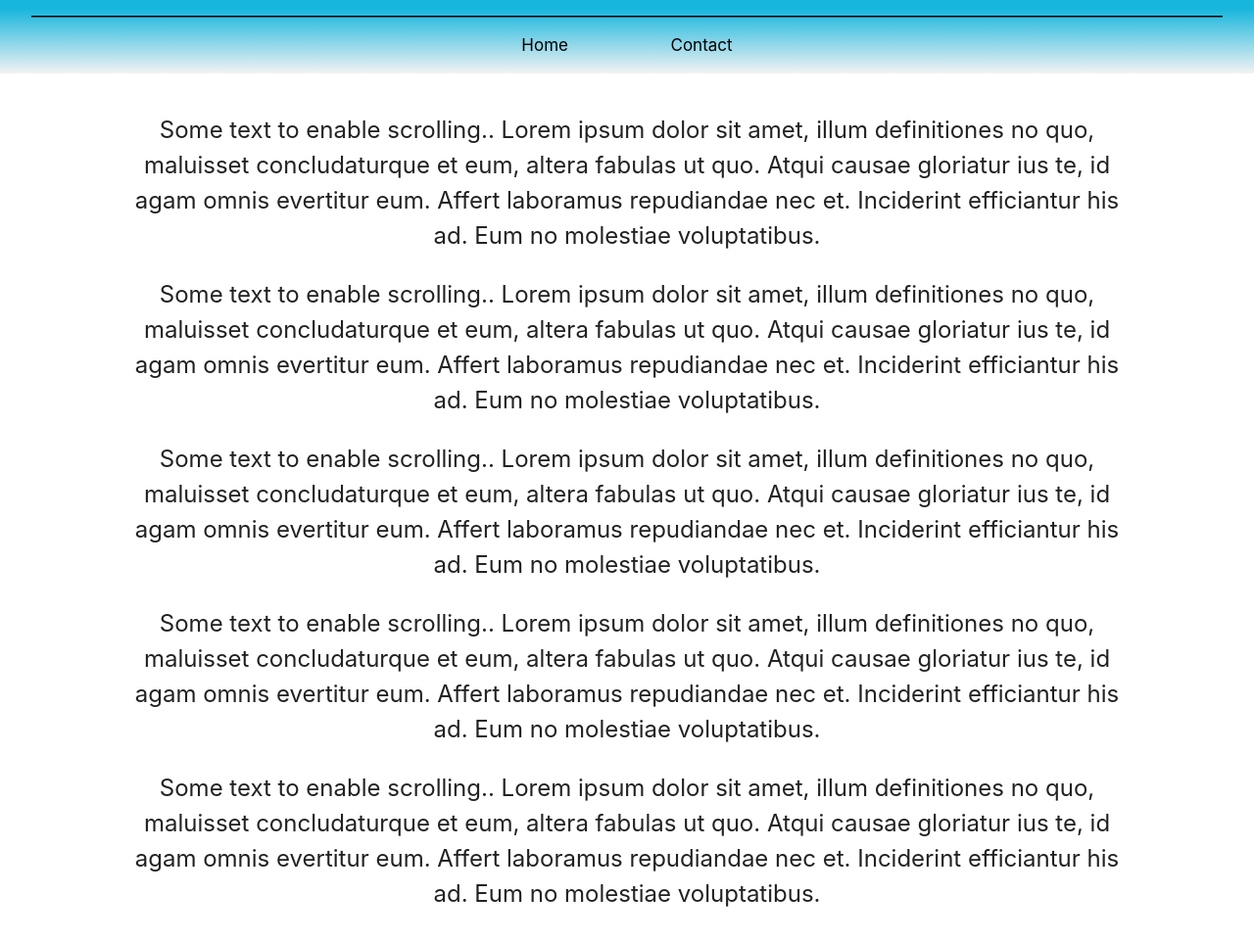
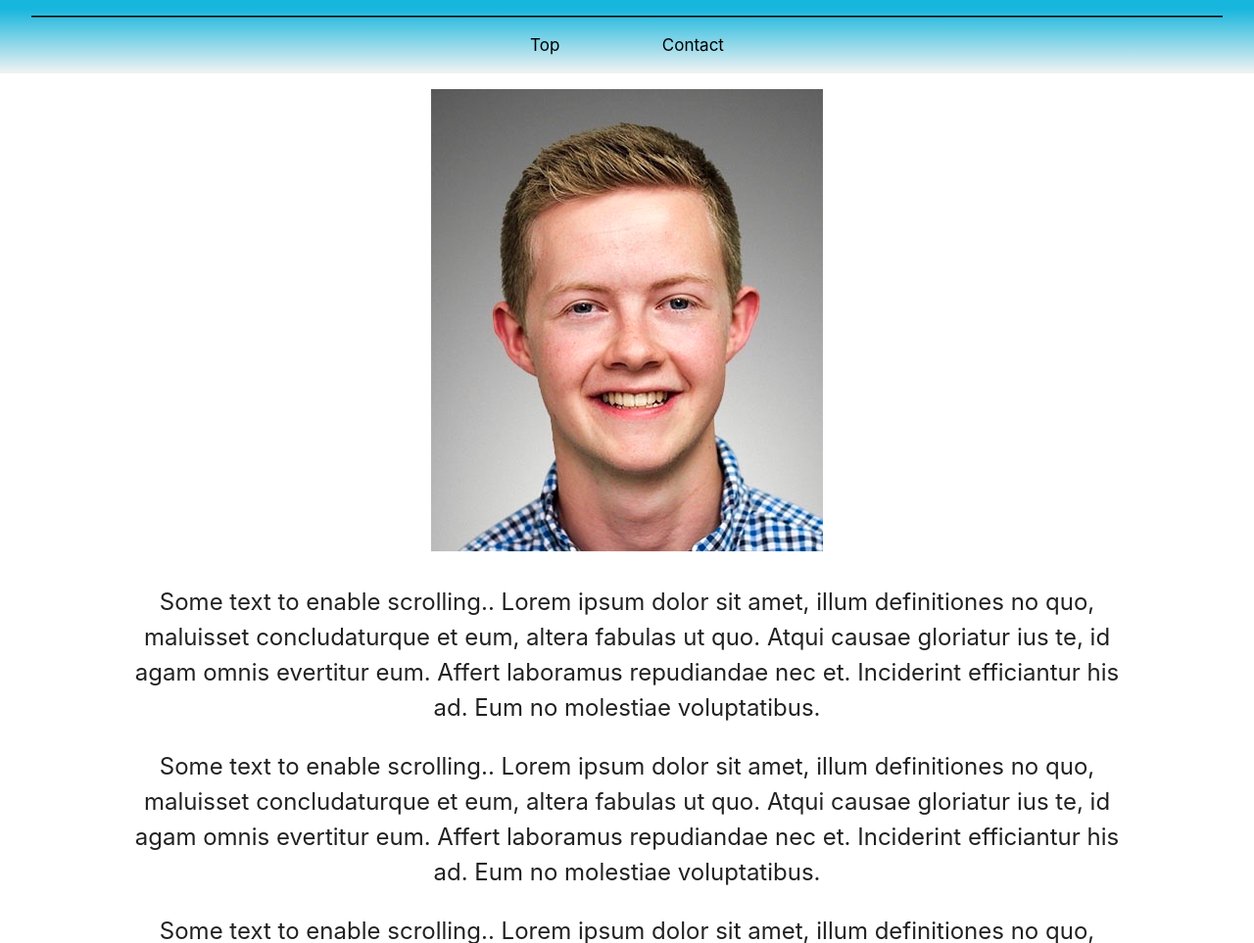
Before and after one commit to cmax4jam/personal_website, a plain HTML site: page photographer.html in a window 1280 px wide. Shown: the part 785-1748 px from the top of the page at 98% size. Drawn offline with nearby package versions, Linux system fonts and the light colour scheme.

Commit message:
okay actually done

```diff
--- a/photographer.html
+++ b/photographer.html
@@ -39,17 +39,14 @@
 
     <div class="scroll-down"></div>
     <div class="navbar" id="navbar">
-        <a href="#" id="spnTop">Home</a>
+        <a href="#" id="spnTop">Top</a>
         <a href="contact.html">Contact</a>
         <!--<a href="javascript:void(0);" class="icon" onclick="myFunction()">&#9776;</a>-->
     </div>
     <div class="row content">
         <div class="col s12 center">
+            <img src="images/cjSEI.jpg">
         <div>
-            <p>Some text to enable scrolling.. Lorem ipsum dolor sit amet, illum definitiones no quo, maluisset concludaturque et eum, altera fabulas ut quo. Atqui causae gloriatur ius te, id agam omnis evertitur eum. Affert laboramus repudiandae nec et. Inciderint efficiantur his ad. Eum no molestiae voluptatibus.</p>
-            <p>Some text to enable scrolling.. Lorem ipsum dolor sit amet, illum definitiones no quo, maluisset concludaturque et eum, altera fabulas ut quo. Atqui causae gloriatur ius te, id agam omnis evertitur eum. Affert laboramus repudiandae nec et. Inciderint efficiantur his ad. Eum no molestiae voluptatibus.</p>
-            <p>Some text to enable scrolling.. Lorem ipsum dolor sit amet, illum definitiones no quo, maluisset concludaturque et eum, altera fabulas ut quo. Atqui causae gloriatur ius te, id agam omnis evertitur eum. Affert laboramus repudiandae nec et. Inciderint efficiantur his ad. Eum no molestiae voluptatibus.</p>
-            <p>Some text to enable scrolling.. Lorem ipsum dolor sit amet, illum definitiones no quo, maluisset concludaturque et eum, altera fabulas ut quo. Atqui causae gloriatur ius te, id agam omnis evertitur eum. Affert laboramus repudiandae nec et. Inciderint efficiantur his ad. Eum no molestiae voluptatibus.</p>
             <p>Some text to enable scrolling.. Lorem ipsum dolor sit amet, illum definitiones no quo, maluisset concludaturque et eum, altera fabulas ut quo. Atqui causae gloriatur ius te, id agam omnis evertitur eum. Affert laboramus repudiandae nec et. Inciderint efficiantur his ad. Eum no molestiae voluptatibus.</p>
             <p>Some text to enable scrolling.. Lorem ipsum dolor sit amet, illum definitiones no quo, maluisset concludaturque et eum, altera fabulas ut quo. Atqui causae gloriatur ius te, id agam omnis evertitur eum. Affert laboramus repudiandae nec et. Inciderint efficiantur his ad. Eum no molestiae voluptatibus.</p>
             <p>Some text to enable scrolling.. Lorem ipsum dolor sit amet, illum definitiones no quo, maluisset concludaturque et eum, altera fabulas ut quo. Atqui causae gloriatur ius te, id agam omnis evertitur eum. Affert laboramus repudiandae nec et. Inciderint efficiantur his ad. Eum no molestiae voluptatibus.</p>
```
Also changed, not shown: contact.html (+2 -2 lines), index.html (+1 -1 lines), nerd.html (+1 -1 lines), videographer.html (+2 -5 lines).
